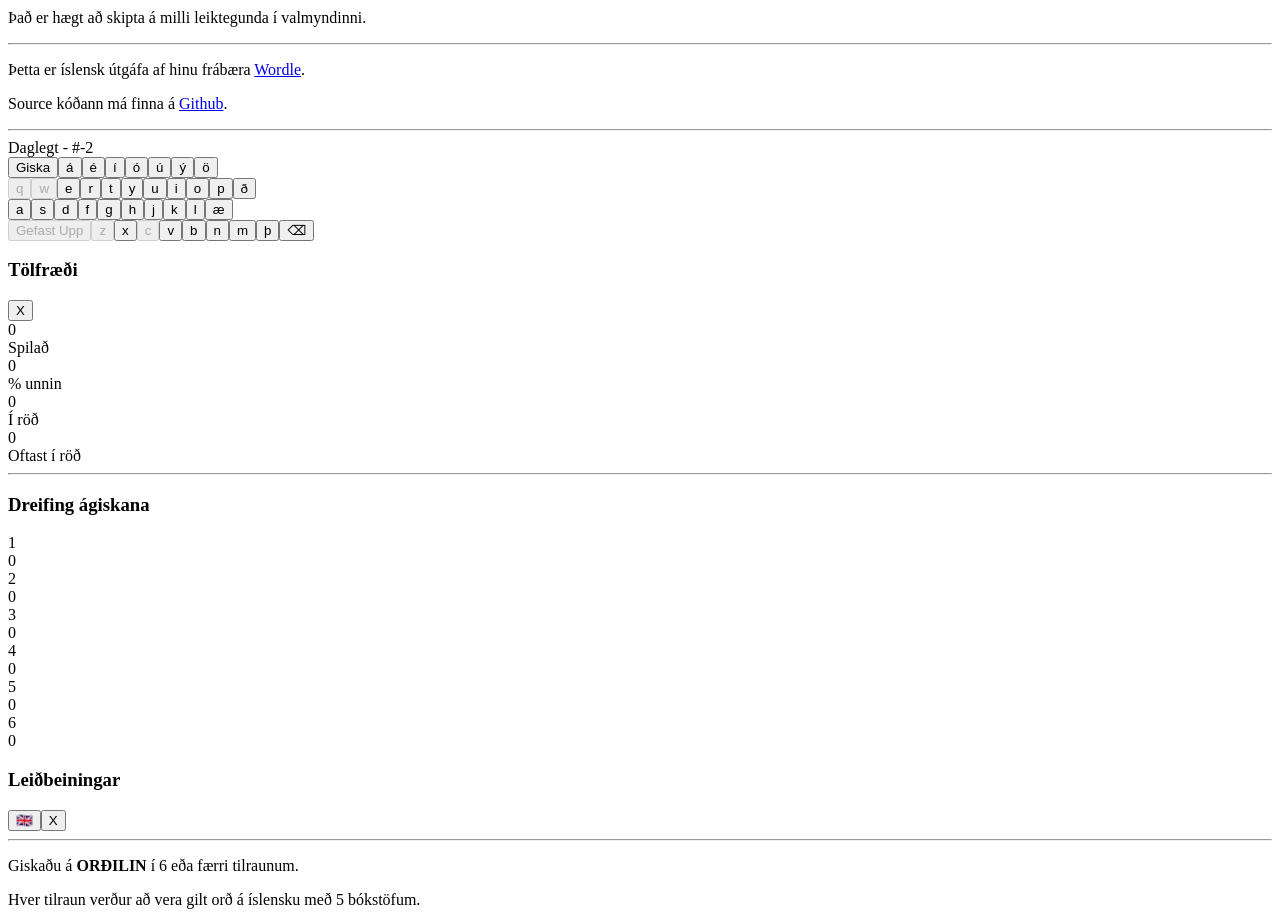
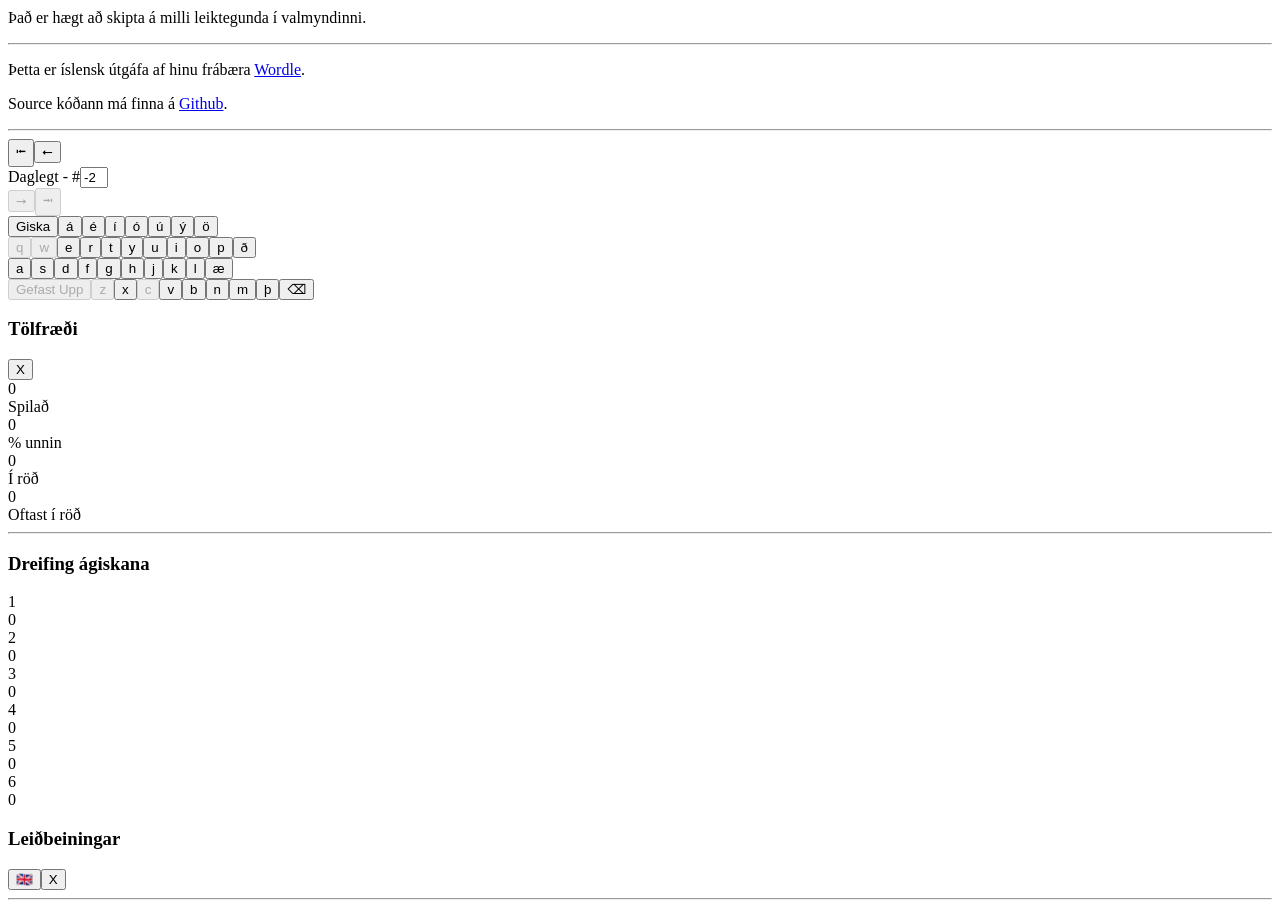
Before and after one commit to t-veor/ordill, a Preact app: page / in a window 1280 px wide. Shown: the part 1680-2595 px from the top of the page. Built offline with nearby package versions, Linux system fonts and the light colour scheme; the HTML template or start-up script is replaced by a standard one.

Commit message:
Add ability to go back to previous wordles

```diff
--- a/src/App.tsx
+++ b/src/App.tsx
@@ -1,5 +1,5 @@
 import { h, Fragment, createContext } from "preact";
-import { getTodayNumber } from "./words/daily";
+import { getTodayNumber, timeUntilNextDayMs } from "./words/daily";
 import Header from "./Header";
 import settingsManager from "./settings";
 import { Toaster } from "./Toaster";
@@ -18,6 +18,7 @@ import { InstructionsModal } from "./InstructionsModal";
 export interface AppContext {
     isDaily: boolean;
     setIsDaily?: (isDaily: boolean) => void;
+    todayNumber: number;
 
     statsDidShow: boolean;
     openStats?: () => void;
@@ -30,20 +31,29 @@ export interface AppContext {
 export const AppContext = createContext<AppContext>({
     isDaily: false,
     statsDidShow: false,
+    todayNumber: getTodayNumber(),
     hardMode: false,
     gameInProgress: false,
 });
 
 export default function App() {
+    const [todayNumber, setTodayNumber] = useState(getTodayNumber());
+    useEffect(() => {
+        const timeout = setTimeout(() => {
+            setTodayNumber(getTodayNumber());
+        }, timeUntilNextDayMs(todayNumber));
+        return () => clearTimeout(timeout);
+    }, [todayNumber]);
+
     const [wordle, dispatchWordle] = useWordle(() =>
-        loadGameOrNew(settingsManager.get(), getTodayNumber())
+        loadGameOrNew(settingsManager.get(), todayNumber)
     );
     const [currDaily, setCurrDaily] = useState<WordleState | null>(null);
     useEffect(() => {
-        if (wordle.dailyNumber != null) {
+        if (wordle.dailyNumber === todayNumber) {
             setCurrDaily(wordle);
         }
-    }, [wordle]);
+    }, [wordle, todayNumber]);
 
     const [stats, updateStats] = useStats();
     useEffect(() => updateStats(wordle), [wordle]);
@@ -55,7 +65,7 @@ export default function App() {
                 type: "load",
                 newState: loadGameOrNew(
                     settingsManager.get(),
-                    isDaily ? getTodayNumber() : undefined,
+                    isDaily ? todayNumber : undefined,
                     wordle
                 ),
             });
@@ -76,9 +86,9 @@ export default function App() {
     };
     useEffect(() => {
         const isEndGame = wordle.gameState.name !== "playing";
-        const isDaily = wordle.dailyNumber != null;
+        const isTodaysDaily = wordle.dailyNumber === todayNumber;
 
-        if (isDaily && isEndGame) {
+        if (isTodaysDaily && isEndGame) {
             statsDidShowHandle.current = setTimeout(() => {
                 setStatsDidShow(true);
                 setStatsOpen(true);
@@ -92,7 +102,7 @@ export default function App() {
             setStatsDidShow(false);
             setStatsOpen(false);
         }
-    }, [wordle.gameState, wordle.dailyNumber]);
+    }, [wordle.gameState, wordle.dailyNumber, todayNumber]);
 
     const setHardMode = (hardMode: boolean) => {
         dispatchWordle({ type: "setHardMode", hardMode });
@@ -101,6 +111,7 @@ export default function App() {
     const context: AppContext = {
         isDaily: wordle.dailyNumber != null,
         setIsDaily,
+        todayNumber,
         openStats,
         statsDidShow,
         hardMode: wordle.hardMode,
@@ -116,6 +127,7 @@ export default function App() {
                 <Wordle
                     wordle={wordle}
                     dispatchWordle={dispatchWordle}
+                    todayNumber={todayNumber}
                     onShowStats={openStats}
                 />
                 <Toaster />
--- a/src/EndFooter.tsx
+++ b/src/EndFooter.tsx
@@ -1,4 +1,6 @@
 import { h, Fragment } from "preact";
+import { useContext } from "preact/hooks";
+import { AppContext } from "./App";
 import { WordleState } from "./wordleState";
 
 export interface EndFooterProps {
@@ -23,7 +25,10 @@ export default function EndFooter({
     const { gameState, guessedWords, secretWord, dailyNumber } = wordle;
     const state = gameState.name;
     const guesses = guessedWords.length;
-    const isDaily = dailyNumber != null;
+
+    const { todayNumber } = useContext(AppContext);
+
+    const isTodaysDaily = dailyNumber === todayNumber;
 
     let message;
     if (state === "won") {
@@ -39,7 +44,7 @@ export default function EndFooter({
     }
 
     let showStatsButton = undefined;
-    if (isDaily) {
+    if (isTodaysDaily) {
         showStatsButton = (
             <button class="end-footer-button show-stats" onClick={onShowStats}>
                 Sýna Tölfræði
@@ -51,7 +56,7 @@ export default function EndFooter({
         <div class="end-footer">
             <div class="end-footer-message">{message}</div>
             <button class="end-footer-button play-again" onClick={onPlayAgain}>
-                {isDaily ? "Spila Frjálst" : "Spila Aftur"}
+                {isTodaysDaily ? "Spila Frjálst" : "Spila Aftur"}
             </button>
             {showStatsButton}
             <button
--- a/src/Keyboard.tsx
+++ b/src/Keyboard.tsx
@@ -13,7 +13,7 @@ const BLANKED_KEYS = ["c", "q", "w", "z"];
 export interface KeyboardProps {
     letterStates: Record<string, LetterState | undefined>;
     wordIsValid: boolean;
-    isDaily: boolean;
+    isTodaysDaily: boolean;
     onKeyDown?: (key: string) => void;
 }
 
@@ -28,7 +28,7 @@ export default class Keyboard extends Component<KeyboardProps> {
     render({
         letterStates,
         wordIsValid,
-        isDaily,
+        isTodaysDaily,
     }: RenderableProps<KeyboardProps>) {
         const rows = KEYBOARD_ROWS.map((row, rowIndex) => {
             const keys = row.map((key) => {
@@ -47,7 +47,7 @@ export default class Keyboard extends Component<KeyboardProps> {
                 } else if (key === "GiveUp") {
                     buttonClass += " give-up";
                     contents = "Gefast Upp";
-                    disabled = isDaily;
+                    disabled = isTodaysDaily;
                 } else {
                     if (key === "Backspace") {
                         buttonClass += " backspace";
--- /dev/null
+++ b/src/ModeDisplay.tsx
@@ -0,0 +1,135 @@
+import { h, Fragment } from "preact";
+import { useCallback, useEffect, useRef, useState } from "preact/hooks";
+import { toast } from "./Toaster";
+
+interface EditableDailyNumberProps {
+    value: number;
+    todayNumber: number;
+    onChange: (newNumber: number) => void;
+}
+
+const EditableDailyNumber = ({
+    value,
+    todayNumber,
+    onChange,
+}: EditableDailyNumberProps) => {
+    const [state, setState] = useState(value);
+    useEffect(() => setState(value), [value]);
+
+    const onInput = useCallback(
+        (event: Event) => {
+            const target = event.target as HTMLInputElement;
+            const parsed = Number(target.value);
+            if (
+                isNaN(parsed) ||
+                parsed !== (parsed | 0) ||
+                parsed - 1 < 0 ||
+                parsed - 1 > todayNumber
+            ) {
+                toast(
+                    `Enter a number between 1 and today (${todayNumber + 1})`
+                );
+                setState(state);
+                return;
+            } else {
+                setState(parsed - 1);
+                onChange(parsed - 1);
+            }
+        },
+        [onChange]
+    );
+
+    return (
+        <input
+            class="daily-nav-input"
+            inputMode="numeric"
+            pattern="\d+"
+            value={state + 1}
+            style={{ width: `calc(${`${todayNumber + 1}`.length}ch + 5px)` }}
+            onChange={onInput}
+        />
+    );
+};
+
+export interface ModeDisplayProps {
+    dailyNumber?: number;
+    todayNumber: number;
+    setDailyNumber: (dailyNumber: number) => void;
+}
+
+export default function ModeDisplay({
+    dailyNumber,
+    todayNumber,
+    setDailyNumber,
+}: ModeDisplayProps) {
+    const setFirstDaily = useCallback(
+        () => setDailyNumber(0),
+        [setDailyNumber]
+    );
+    const setLastDaily = useCallback(
+        () => setDailyNumber(todayNumber),
+        [todayNumber, setDailyNumber]
+    );
+    const incrDailyNumber = useCallback(() => {
+        if (dailyNumber != null) {
+            setDailyNumber(dailyNumber + 1);
+        }
+    }, [dailyNumber, setDailyNumber]);
+    const decrDailyNumber = useCallback(() => {
+        if (dailyNumber != null) {
+            setDailyNumber(dailyNumber - 1);
+        }
+    }, [dailyNumber, setDailyNumber]);
+
+    const atBeginning = dailyNumber != null && dailyNumber === 0;
+    const atEnd = dailyNumber != null && dailyNumber === todayNumber;
+
+    if (dailyNumber == null) {
+        return (
+            <div class="mode-display">
+                <div class="mode-display-main">Frjálst</div>
+            </div>
+        );
+    } else {
+        return (
+            <div class="mode-display">
+                <button
+                    class="daily-nav-button"
+                    disabled={atBeginning}
+                    onClick={setFirstDaily}
+                >
+                    {"\u{2b70}"}
+                </button>
+                <button
+                    class="daily-nav-button"
+                    disabled={atBeginning}
+                    onClick={decrDailyNumber}
+                >
+                    {"\u{2b60}"}
+                </button>
+                <div class="mode-display-main">
+                    Daglegt - #
+                    <EditableDailyNumber
+                        value={dailyNumber}
+                        todayNumber={todayNumber}
+                        onChange={setDailyNumber}
+                    />
+                </div>
+                <button
+                    class="daily-nav-button"
+                    disabled={atEnd}
+                    onClick={incrDailyNumber}
+                >
+                    {"\u{2b62}"}
+                </button>
+                <button
+                    class="daily-nav-button"
+                    disabled={atEnd}
+                    onClick={setLastDaily}
+                >
+                    {"\u{2b72}"}
+                </button>
+            </div>
+        );
+    }
+}
--- a/src/StatsModal.tsx
+++ b/src/StatsModal.tsx
@@ -111,7 +111,7 @@ export function StatsModal({ stats, open, onClose, wordle }: StatsModalProps) {
     let activeRow = undefined;
     if (
         wordle != null &&
-        wordle.dailyNumber != null &&
+        wordle.dailyNumber === stats.lastPlayedDay &&
         wordle.gameState.name !== "playing"
     ) {
         if (wordle.gameState.name === "won") {
--- a/src/Wordle.tsx
+++ b/src/Wordle.tsx
@@ -4,11 +4,13 @@ import { AppContext } from "./App";
 import { DAILY_GUESSES } from "./consts";
 import EndFooter from "./EndFooter";
 import Keyboard from "./Keyboard";
+import ModeDisplay from "./ModeDisplay";
 import settingsManager from "./settings";
 import { toast } from "./Toaster";
 import WordGrid, { Letter, LetterState } from "./WordGrid";
 import {
     initialState,
+    loadGameOrNew,
     validateWord,
     WordleAction,
     WordleState,
@@ -27,6 +29,7 @@ const LINK = "https://t-veor.github.io/ordill/";
 export interface WordleProps {
     wordle: WordleState;
     dispatchWordle: (action: WordleAction) => void;
+    todayNumber: number;
     onShowStats?: () => void;
 }
 
@@ -62,9 +65,10 @@ export default function Wordle({
 }: WordleProps) {
     const { gameState, guessedWords, secretWord, dailyNumber, generation } =
         wordle;
+    const { statsDidShow, setIsDaily, todayNumber } = useContext(AppContext);
+
     const isDaily = dailyNumber != null;
-
-    const { statsDidShow, setIsDaily } = useContext(AppContext);
+    const isTodaysDaily = dailyNumber === todayNumber;
 
     const submitKey = useCallback((key: string) => {
         switch (key) {
@@ -87,11 +91,17 @@ export default function Wordle({
             const target = event.target as HTMLElement;
             if (
                 event.key === "Enter" &&
-                (target.tagName === "BUTTON" || target.tagName === "A")
+                (target.tagName === "BUTTON" ||
+                    target.tagName === "A" ||
+                    target.tagName === "INPUT")
             ) {
                 return;
             }
             if (event.key === "Backspace") {
+                if (target.tagName === "INPUT") {
+                    return;
+                }
+
                 event.preventDefault();
             }
             submitKey(event.key);
@@ -104,12 +114,32 @@ export default function Wordle({
     }, [onKeyDown]);
 
     const playAgain = () => {
-        if (isDaily && setIsDaily) {
+        if (isTodaysDaily && setIsDaily) {
             setIsDaily?.(false);
         } else {
             dispatchWordle({
                 type: "load",
-                newState: initialState(settingsManager.get(), wordle.hardMode),
+                newState: initialState(
+                    settingsManager.get(),
+                    wordle.hardMode,
+                    isDaily ? dailyNumber : undefined
+                ),
+            });
+        }
+    };
+    const setDailyNumber = (newDailyNumber: number) => {
+        if (
+            newDailyNumber !== wordle.dailyNumber &&
+            newDailyNumber >= 0 &&
+            newDailyNumber <= todayNumber
+        ) {
+            dispatchWordle({
+                type: "load",
+                newState: loadGameOrNew(
+                    settingsManager.get(),
+                    newDailyNumber,
+                    wordle
+                ),
             });
         }
     };
@@ -166,13 +196,13 @@ export default function Wordle({
         ? !!validateWord(wordle, gameState.currentWord).valid
         : false;
 
-    const showFooter = isEndGame && (!isDaily || statsDidShow);
+    const showFooter = isEndGame && (!isTodaysDaily || statsDidShow);
     const footer = !showFooter ? (
         <Keyboard
             letterStates={letterStates}
             onKeyDown={submitKey}
             wordIsValid={wordIsValid}
-            isDaily={isDaily}
+            isTodaysDaily={isTodaysDaily}
         />
     ) : (
         <EndFooter
@@ -185,9 +215,11 @@ export default function Wordle({
 
     return (
         <>
-            <div class="mode-display">
-                {isDaily ? `Daglegt - #${dailyNumber + 1}` : "Frjálst"}
-            </div>
+            <ModeDisplay
+                dailyNumber={dailyNumber}
+                todayNumber={todayNumber}
+                setDailyNumber={setDailyNumber}
+            />
             <WordGrid
                 words={grid}
                 minRows={isDaily ? DAILY_GUESSES : undefined}
--- a/src/index.css
+++ b/src/index.css
@@ -295,10 +295,63 @@ button.fake-disable {
 }
 
 .mode-display {
+    display: flex;
+    justify-content: center;
+    align-items: center;
+    height: 24px;
+    gap: 4px;
+    margin: 0 5px;
     font-size: 12pt;
     font-weight: 600;
     text-transform: uppercase;
     text-align: center;
+}
+
+.mode-display-main {
+    flex-grow: 1;
+}
+
+.daily-nav-button {
+    width: 2em;
+    height: 100%;
+}
+
+.daily-nav-button:disabled {
+    opacity: 50%;
+    cursor: not-allowed;
+}
+
+.daily-nav-hidden {
+    position: absolute;
+    visibility: hidden;
+}
+
+.daily-nav-input {
+    background-color: rgba(128, 128, 128, 0.25);
+    border: 2.5px solid transparent;
+    outline: 0;
+    margin: 0;
+    padding: 0;
+    color: inherit;
+    font-size: inherit;
+    font-family: inherit;
+    font-weight: inherit;
+    text-align: center;
+}
+
+.daily-nav-input:hover,
+.daily-nav-input:focus,
+.daily-nav-input:active {
+    background-color: rgba(128, 128, 128, 0.5);
+}
+
+.daily-nav-input:hover {
+    border: 2.5px solid var(--dark-grey);
+}
+
+.daily-nav-input:focus,
+.daily-nav-input:active {
+    border: 2.5px solid var(--blue);
 }
 
 .word-grid {
--- a/src/stats.ts
+++ b/src/stats.ts
@@ -1,6 +1,7 @@
 import { useEffect, useState } from "preact/hooks";
 import { DAILY_GUESSES } from "./consts";
 import { WordleState } from "./wordleState";
+import { getTodayNumber } from "./words/daily";
 
 export interface Stats {
     played: number;
@@ -130,7 +131,8 @@ const updateStats = (stats: Stats, game: WordleState): Stats => {
         gameState.name === "playing" ||
         dailyNumber == null ||
         guesses > DAILY_GUESSES ||
-        dailyNumber <= stats.lastPlayedDay
+        dailyNumber <= stats.lastPlayedDay ||
+        dailyNumber !== getTodayNumber()
     ) {
         return stats;
     }
--- a/src/wordleState.ts
+++ b/src/wordleState.ts
@@ -4,6 +4,7 @@ import settingsManager, { Settings } from "./settings";
 import { toast } from "./Toaster";
 import { Letter, LetterState } from "./WordGrid";
 import { isAllowedLetter, isValidWord } from "./words";
+import { getTodayNumber } from "./words/daily";
 import { getDailyWord, getRandomWord } from "./words/randomize";
 
 type GameState =
@@ -168,8 +169,8 @@ function submitWord(state: WordleState): WordleState {
 }
 
 function resign(state: WordleState): WordleState {
-    const { gameState, dailyNumber } = state;
-    if (gameState.name !== "playing" || dailyNumber != null) {
+    const { gameState } = state;
+    if (gameState.name !== "playing") {
         return state;
     }
 
@@ -426,8 +427,8 @@ const tryParseWordleState = (obj: unknown): WordleState | null => {
     };
 };
 
-const tryLoadGame = (isDaily: boolean): WordleState | null => {
-    const storageKey = isDaily ? "dailySave" : "freeplaySave";
+const tryLoadGame = (dailyNumber?: number): WordleState | null => {
+    const storageKey = dailyNumber != null ? "dailySave" : "freeplaySave";
     try {
         const data = localStorage.getItem(storageKey);
         if (data == null) {
@@ -435,7 +436,10 @@ const tryLoadGame = (isDaily: boolean): WordleState | null => {
         }
         const parsed: unknown = JSON.parse(data);
 
-        return tryParseWordleState(parsed);
+        const wordle = tryParseWordleState(parsed);
+        if (dailyNumber == null || dailyNumber === wordle?.dailyNumber) {
+            return wordle;
+        }
     } catch (err) {
         console.log(err);
     }
@@ -444,6 +448,10 @@ const tryLoadGame = (isDaily: boolean): WordleState | null => {
 };
 
 const saveGame = ({ generation, toastMessage, ...game }: WordleState) => {
+    if (game.dailyNumber != null && game.dailyNumber !== getTodayNumber()) {
+        return;
+    }
+
     const storageKey = game.dailyNumber != null ? "dailySave" : "freeplaySave";
     try {
         localStorage.setItem(storageKey, JSON.stringify(game));
@@ -461,7 +469,7 @@ export const loadGameOrNew = (
     dailyNumber?: number,
     prevState?: WordleState
 ): WordleState => {
-    let game = tryLoadGame(dailyNumber != null);
+    let game = tryLoadGame(dailyNumber);
     if (
         game == null ||
         (dailyNumber != null && game.dailyNumber !== dailyNumber) ||
```
